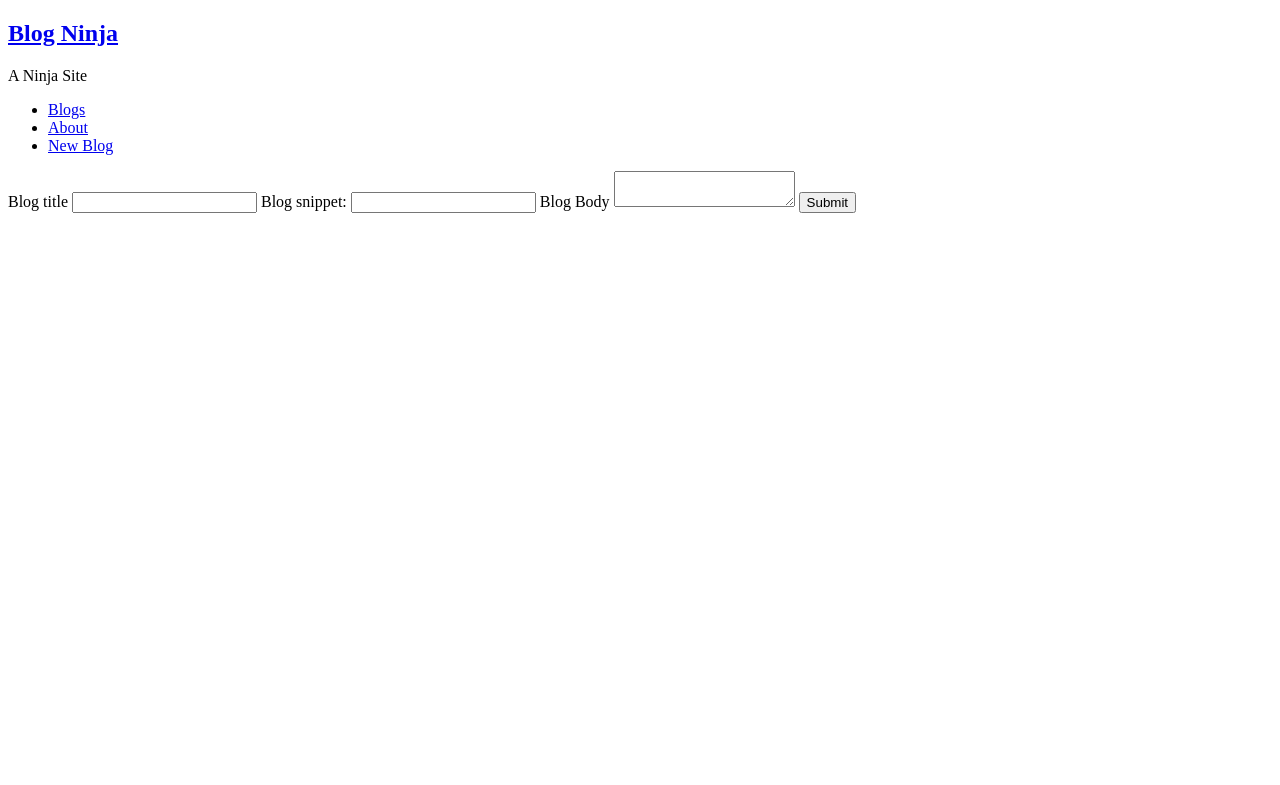
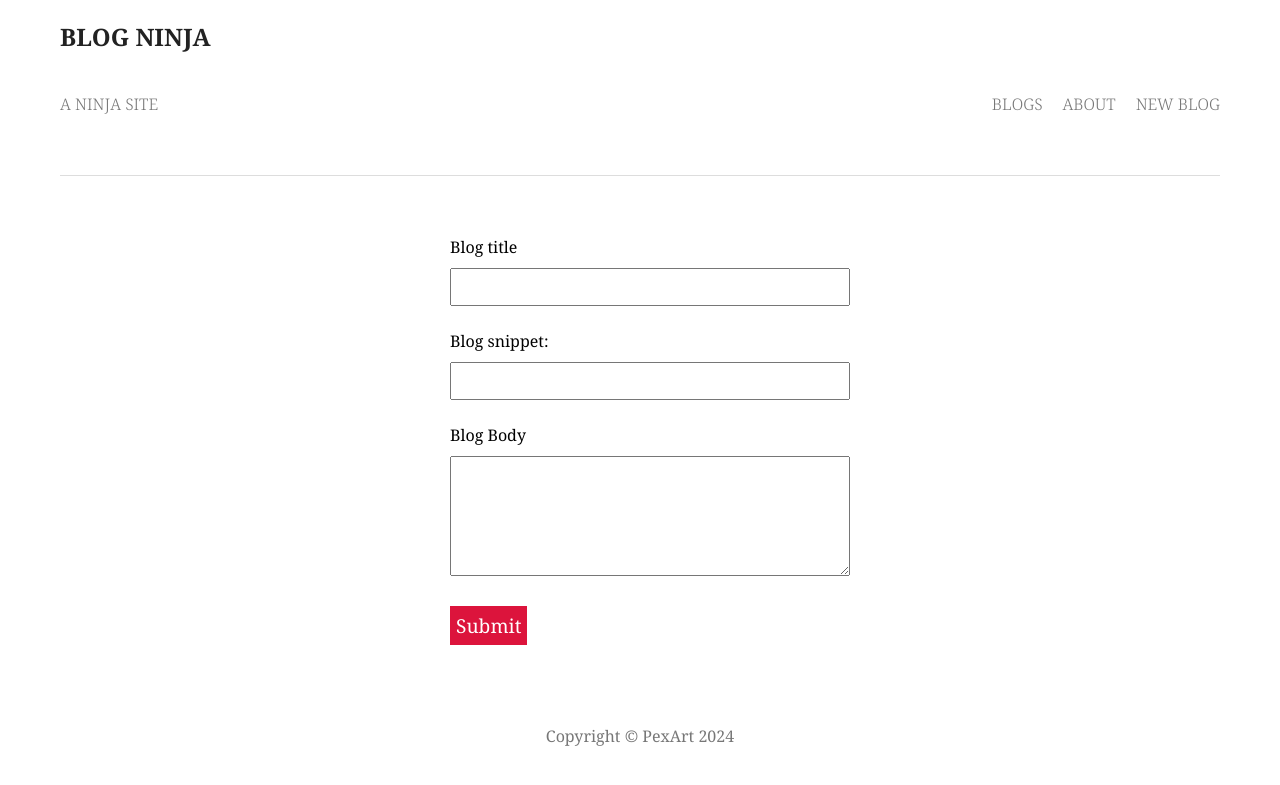
Before and after one commit to PexArt-web/node-class-with-ninja, a Node server app: page /blogs/create in a window 1280 px wide. Shown: the top 785 px of the page. Run offline with Node 20, Linux system fonts and the light colour scheme.

Commit message:
express ejs Blog

```diff
--- a/app.js
+++ b/app.js
@@ -7,11 +7,25 @@ app.listen(port, log("starting server..."));
 app.set("view engine", "ejs");
 
 app.get("/", (req, res) => {
-  res.render("index");
+  const blogs = [
+    {
+      title: "Yoshi finds eggs",
+      snippet: "Lorem ipsum dolor sit amet consectetur",
+    },
+    {
+      title: "Mario finds stars",
+      snippet: "Lorem ipsum dolor sit amet consectetur",
+    },
+    {
+      title: "Mario finds stars",
+      snippet: "Lorem ipsum dolor sit amet consectetur",
+    },
+  ];
+  res.render("index", { title: "Homepage", blogs });
 });
 
 app.get("/about", (req, res) => {
-  res.render("about");
+  res.render("about", { title: "About" });
 });
 
 // redirect back to the about page /about
@@ -21,9 +35,9 @@ app.get("/about-us", (req, res) => {
 });
 
 app.get("/blogs/create", (req, res) => {
-  res.render("create");
+  res.render("create", { title: "Create" });
 });
 
 app.use((req, res) => {
-  res.status(404).render("404");
+  res.status(404).render("404", { title: "404" });
 });
--- a/views/create.ejs
+++ b/views/create.ejs
@@ -1,22 +1,8 @@
 <!DOCTYPE html>
 <html lang="en">
-  <head>
-    <meta charset="UTF-8" />
-    <meta name="viewport" content="width=device-width, initial-scale=1.0" />
-    <title>Blog Ninja</title>
-  </head>
+  <%- include('./partials/head.ejs') %>
   <body>
-    <nav>
-      <div class="site-title">
-        <a href="/"><h2>Blog Ninja</h2></a>
-        <p>A Ninja Site</p>
-      </div>
-      <ul>
-        <li><a href="/">Blogs</a></li>
-        <li><a href="/about">About</a></li>
-        <li><a href="/blogs/create">New Blog</a></li>
-      </ul>
-    </nav>
+    <%- include('./partials/nav.ejs') %>
     <div class="create-blog content">
       <form action="">
         <label for="title">Blog title</label>
@@ -28,5 +14,6 @@
         <button>Submit</button>
       </form>
     </div>
+    <%- include('./partials/footer.ejs') %>
   </body>
 </html>
--- /dev/null
+++ b/views/partials/footer.ejs
@@ -0,0 +1,3 @@
+<footer>
+    Copyright &copy; PexArt 2024
+</footer>
--- /dev/null
+++ b/views/partials/head.ejs
@@ -0,0 +1,102 @@
+<head>
+  <meta charset="UTF-8" />
+  <meta name="viewport" content="width=device-width, initial-scale=1.0" />
+  <title>Blog Ninja | <%= title %></title>
+  <link rel="preconnect" href="https://fonts.googleapis.com" />
+  <link rel="preconnect" href="https://fonts.gstatic.com" crossorigin />
+  <link
+    href="https://fonts.googleapis.com/css2?family=Noto+Serif:ital,wght@0,100..900;1,100..900&display=swap"
+    rel="stylesheet"
+  />
+  <style>
+    * {
+      margin: 0;
+      padding: 0;
+      box-sizing: border-box;
+      font-family: "Noto Serif", serif;
+    }
+    body {
+      max-width: 1200px;
+      margin: 20px auto;
+      padding: 0 20px;
+      font-family: "Noto Serif", serif;
+    }
+    p,
+    h1,
+    h2,
+    h3,
+    a,
+    ul {
+      margin: 0;
+      padding: 0;
+      text-decoration: none;
+      color: #222;
+    }
+    nav {
+      display: flex;
+      justify-content: space-between;
+      margin-bottom: 60px;
+      padding-bottom: 60px;
+      border-bottom: 1px solid #ddd;
+      text-transform: uppercase;
+    }
+    nav ul {
+      display: flex;
+      justify-content: space-between;
+      align-items: flex-end;
+    }
+    nav ul li {
+      list-style-type: none;
+      margin-left: 20px;
+    }
+    nav h1 {
+      font-size: 3em;
+    }
+    nav p,
+    nav a {
+      color: #777;
+      font-weight: 300;
+    }
+    footer {
+      color: #777;
+      text-align: center;
+      margin: 80px auto 20px;
+    }
+    h2 {
+      margin-bottom: 40px;
+    }
+    h3 {
+      text-transform: capitalize;
+    }
+    .content {
+      margin-left: 20px;
+    }
+    .create-blog form {
+      max-width: 400px;
+      margin: 0 auto;
+    }
+    .create-blog input,
+    .create-blog textarea {
+      display: block;
+      width: 100%;
+      margin: 10px 0;
+      padding: 8px;
+    }
+    .create-blog label{
+      display: block;
+      margin-top: 24px;
+    }
+    textarea{
+      height: 120px;
+    }
+    .create-blog button{
+      margin-top: 20px;
+      background: crimson;
+      color: white;
+      padding: 6px;
+      border: 0;
+      font-size: 1.2em;
+      cursor: pointer;
+    }
+  </style>
+</head>
--- /dev/null
+++ b/views/partials/nav.ejs
@@ -0,0 +1,11 @@
+<nav>
+    <div class="site-title">
+      <a href="/"><h2>Blog Ninja</h2></a>
+      <p>A Ninja Site</p>
+    </div>
+    <ul>
+      <li><a href="/">Blogs</a></li>
+      <li><a href="/about">About</a></li>
+      <li><a href="/blogs/create">New Blog</a></li>
+    </ul>
+  </nav>
```
Also changed, not shown: views/404.ejs (+4 -19 lines), views/about.ejs (+3 -16 lines), views/index.ejs (+9 -16 lines).
